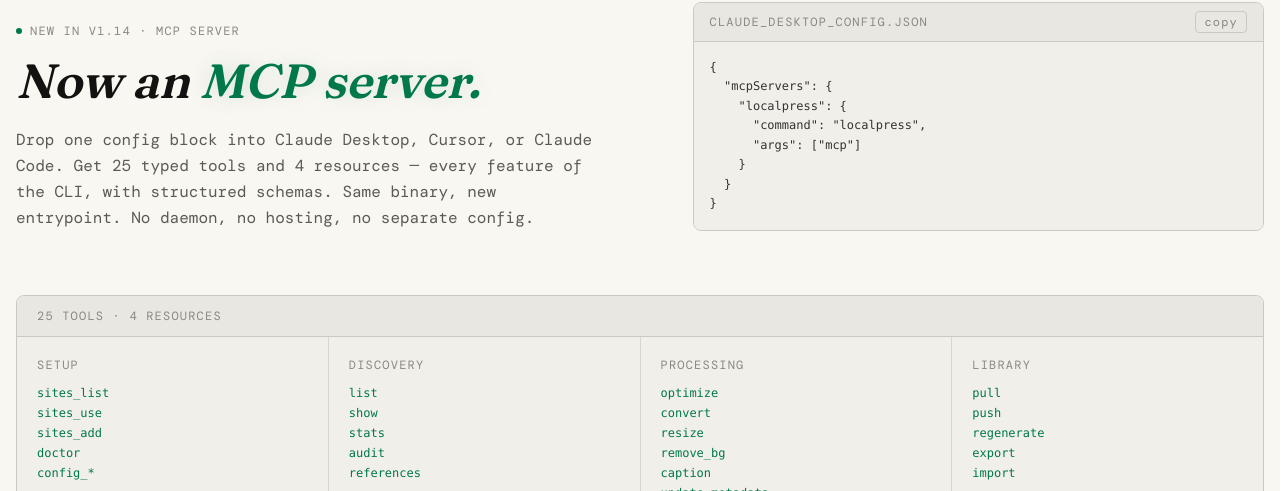
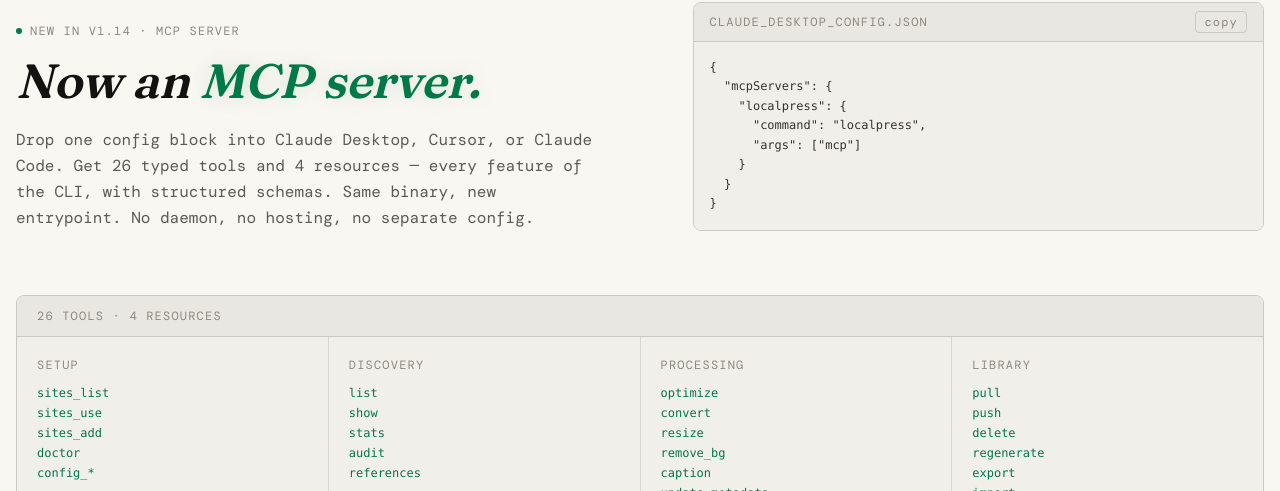
Before and after one commit to gfargo/localpress-www, a Next.js app: page / in a window 1280 px wide. Shown: the part 6914-7405 px from the top of the page. Built offline with nearby package versions, Linux system fonts and the light colour scheme; no server answers; a web font is replaced by a local one.

Commit message:
docs(www): add delete tool to MCP grid; bump counts

```diff
--- a/components/Mcp.tsx
+++ b/components/Mcp.tsx
@@ -34,7 +34,7 @@
   },
   {
     label: "Library",
-    tools: ["pull", "push", "regenerate", "export", "import"],
+    tools: ["pull", "push", "delete", "regenerate", "export", "import"],
   },
 ];
 
@@ -87,7 +87,7 @@
               style={{ color: "var(--body)" }}
             >
               Drop one config block into Claude Desktop, Cursor, or Claude Code.
-              Get 25 typed tools and 4 resources — every feature of the CLI,
+              Get 26 typed tools and 4 resources — every feature of the CLI,
               with structured schemas. Same binary, new entrypoint. No daemon,
               no hosting, no separate config.
             </p>
@@ -142,7 +142,7 @@
               color: "var(--dim)",
             }}
           >
-            25 tools · 4 resources
+            26 tools · 4 resources
           </div>
           <div
             className="grid gap-px md:grid-cols-2 lg:grid-cols-4"
```
